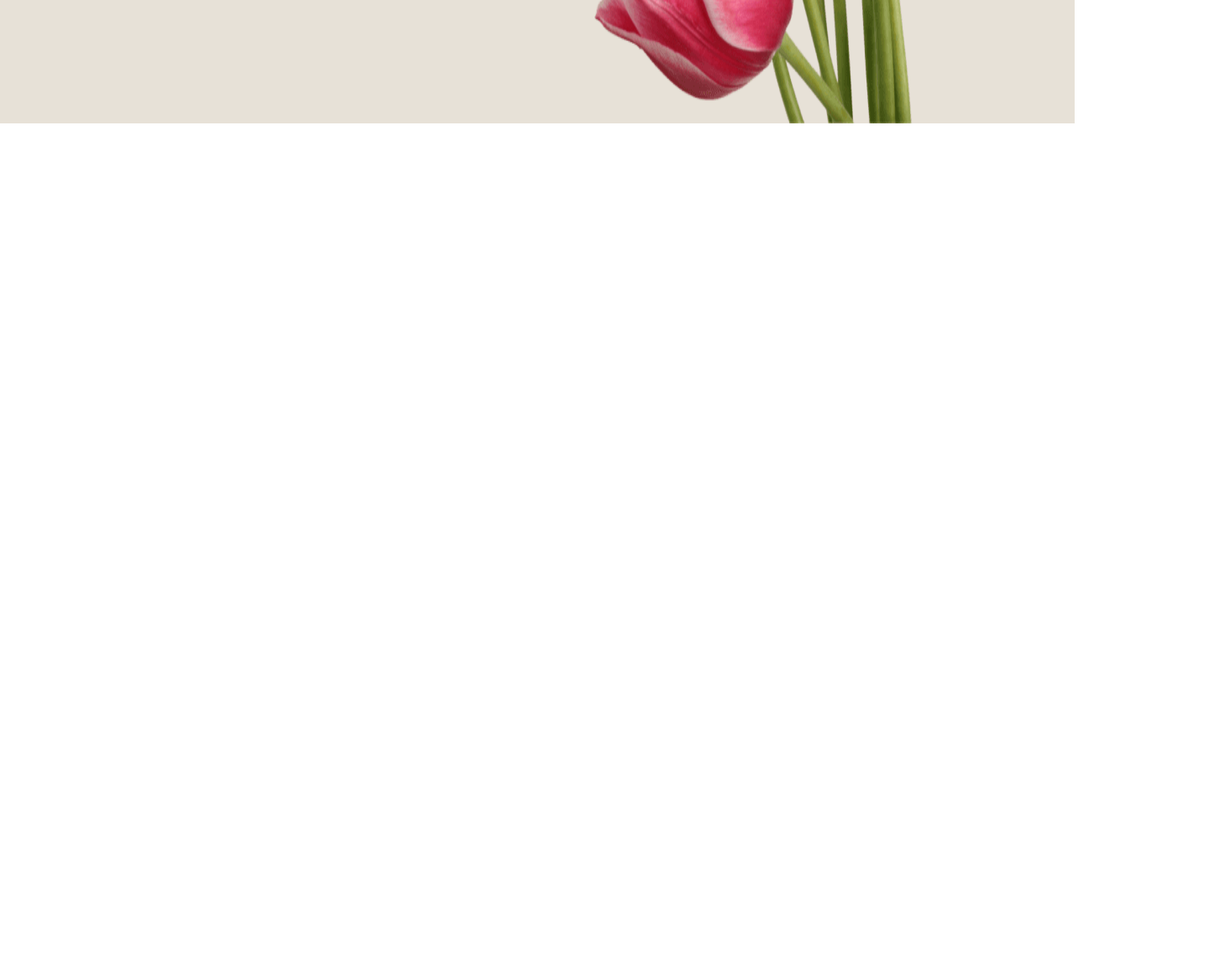
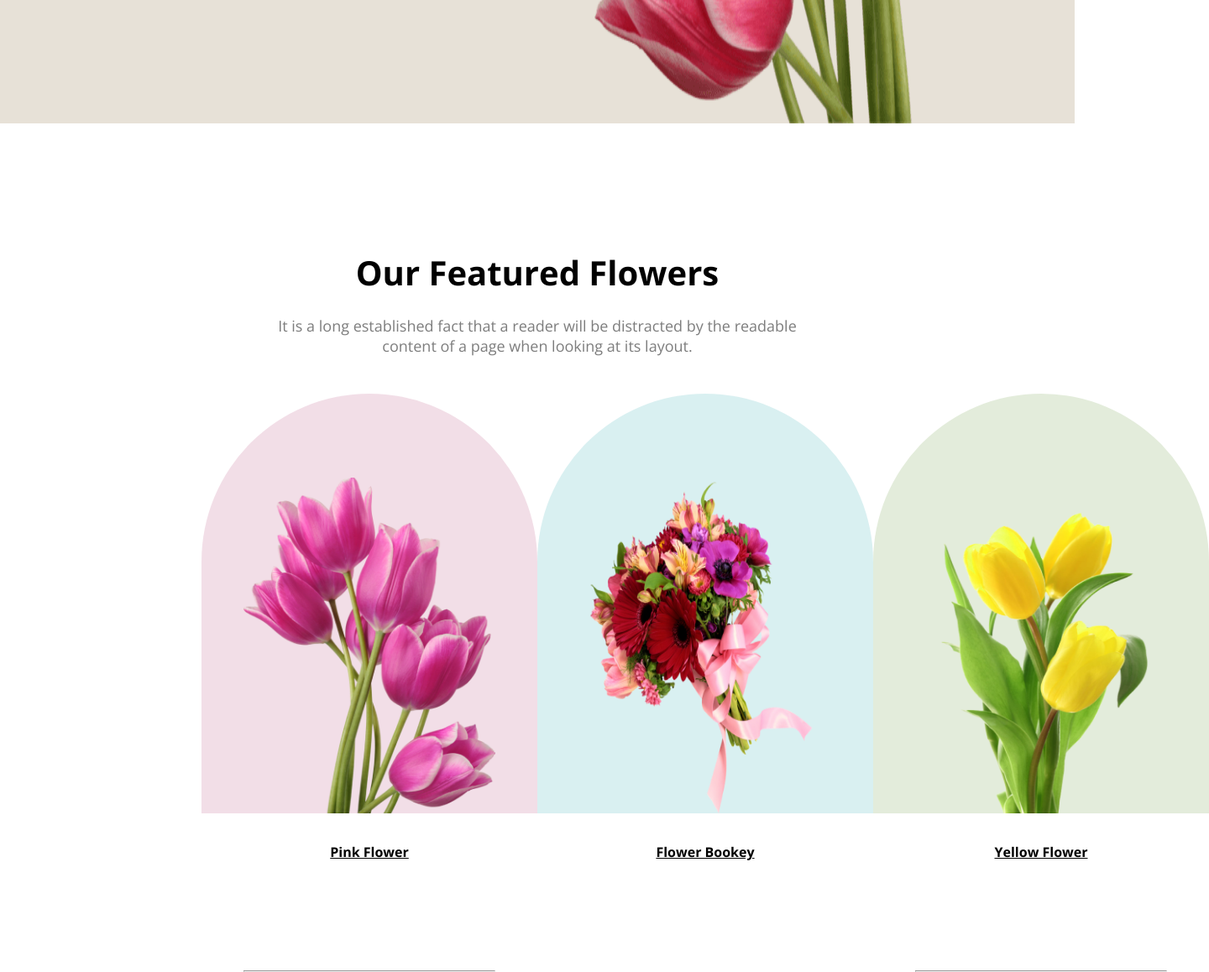
Before and after one commit to morz-mamun/Online-Flower-Shop, a plain HTML site: page index.html in a window 1280 px wide. Shown: the part 1247-2405 px from the top of the page at 84% size, 1440 px wide, since content can reach past the window. Before the commit the page ends 1544 px from the top, so only its background shows below. Drawn offline with nearby package versions, Linux system fonts and the light colour scheme.

Commit message:
featured section done

```diff
--- a/index.html
+++ b/index.html
@@ -28,15 +28,49 @@
             <div class="banner-container">
                 <div class="banner-right">
                     <h1 class="banner-title">Let's make <br> beautiful flowers a <br> part of your life.</h1>
-                    <p class="description">It is a long established fact that a reader will be distracted by the readable <br> content of a page when looking at its layout. The point of using Lorem Ipsum is <br> that it has a more-or-less normal distribution of letters.</p>
+                    <p class="description">It is a long established fact that a reader will be distracted by the
+                        readable <br> content of a page when looking at its layout. The point of using Lorem Ipsum is
+                        <br> that it has a more-or-less normal distribution of letters.</p>
                     <button class="btn">Shop Now</button>
                 </div>
                 <img class="banner-pic" src="images/pngwing 10.png" alt="">
             </div>
-
         </section>
     </header>
+
     <main>
+        <!-- Featured section -->
+        <section>
+            <div class="container">
+                <div class="featured-text">
+                    <h1 class="title">Our Featured Flowers</h1>
+                    <p class="description">It is a long established fact that a reader will be distracted by the
+                        readable <br> content of a page when looking at its layout.</p>
+                </div>
+
+                <div class="featured-items">
+                    <div class="box">
+                        <img class="box-pic" src="images/pngwing 6.png" alt="Flower-Picture">
+                        <p class="pic-text"> <strong><u>Pink Flower</u></strong></p>
+                    <hr>
+                    </div>
+
+                    <div class="box box-2">
+                        <img class="box-pic" src="images/pngwing 5.png" alt="Flower-Picture">
+                        <p class="pic-text"><strong><u>Flower Bookey</u></strong> </p>
+
+                    </div>
+
+                    <div class="box box-3">
+                        <img class="box-pic" src="images/pngwing 7.png" alt="Flower-Picture">
+                        <p class="pic-text"> <strong><u>Yellow Flower</u></strong></p>
+                        <hr>
+                    </div>
+                </div>
+            </div>
+        </section>
+        <!-- featured section end -->
+
 
     </main>
     <footer>
--- a/style/style.css
+++ b/style/style.css
@@ -72,7 +72,7 @@ nav {
     margin-bottom: 30px;
 }
 
-.btn{
+.btn {
     padding: 20px 40px;
     font-weight: bold;
     font-size: 20px;
@@ -82,11 +82,68 @@ nav {
     margin-bottom: 150px;
     border-radius: 10px;
 }
-.banner-pic{
+
+.banner-pic {
     margin-top: 50px;
     position: relative;
     left: 100px;
 }
+
 /* banner stylins end */
+/* header styles end */
 
-/* header styles end */
+/* featured style */
+.container {
+    margin: 0 240px;
+}
+
+.title {
+    font-size: 40px;
+    padding-bottom: 24px;
+}
+
+.featured-text {
+    text-align: center;
+}
+
+.featured-items {
+    display: flex;
+    justify-content: space-around;
+    align-items: center;
+}
+
+.box {
+    width: 400px;
+    height: 500px;
+    border-radius: 300px 300px 0px 0px;
+    background: rgba(167, 33, 98, 0.15);
+    padding: 100px 50px 0 50px;
+    margin-top: 15px;
+}
+
+.box-2 {
+    background: rgba(5, 151, 160, 0.15);
+}
+
+.box-3 {
+    background: rgba(71, 125, 17, 0.15);
+}
+
+.box-pic {
+    width: 300px;
+    height: 400px;
+    margin-bottom: 30px;
+}
+
+.pic-text {
+    text-align: center;
+    margin-bottom: 130px;
+}
+
+/* .text-pic{
+    display: flex;
+    justify-content: space-around;
+    align-items: center;
+} */
+
+/* featured style end */
```
